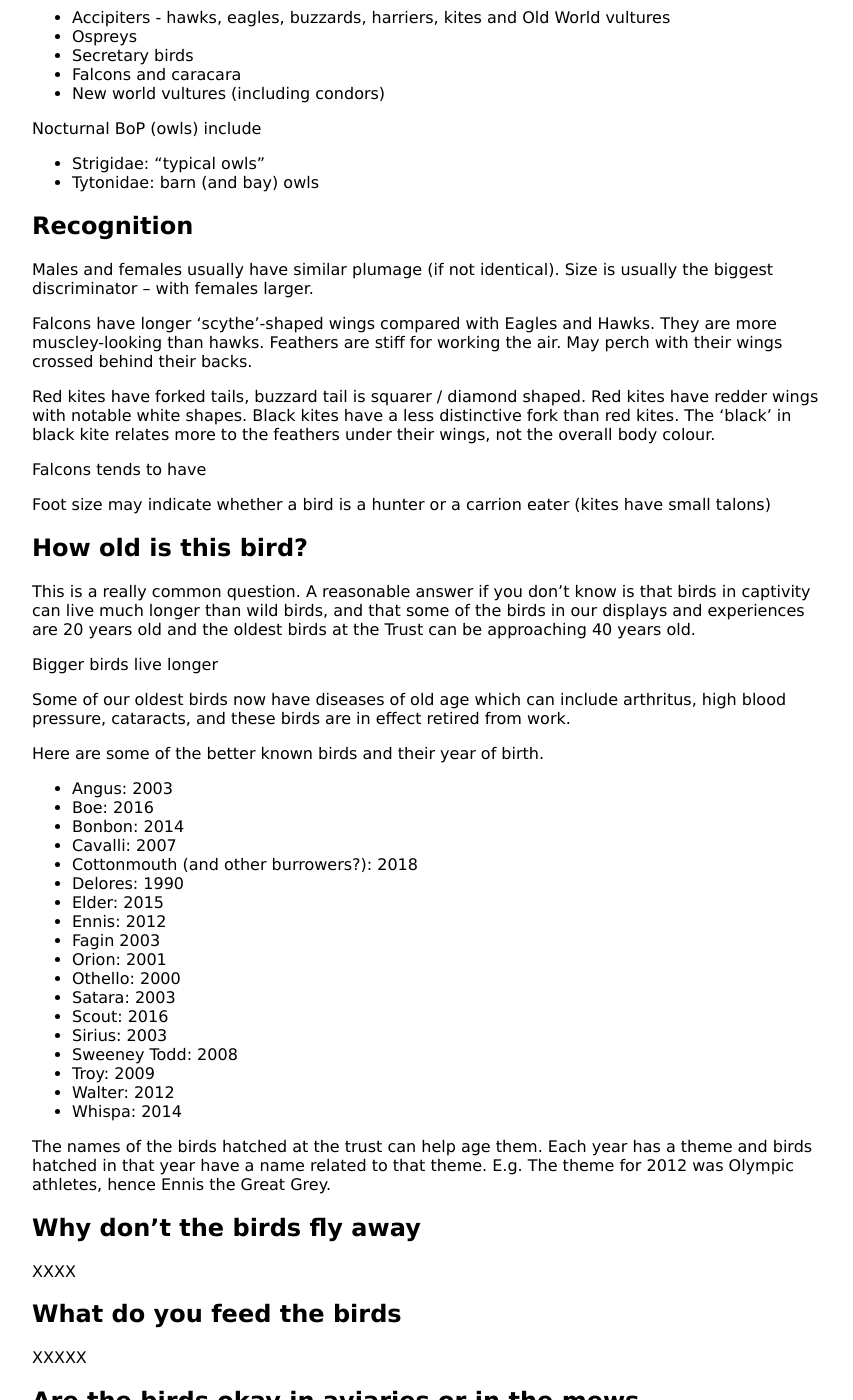
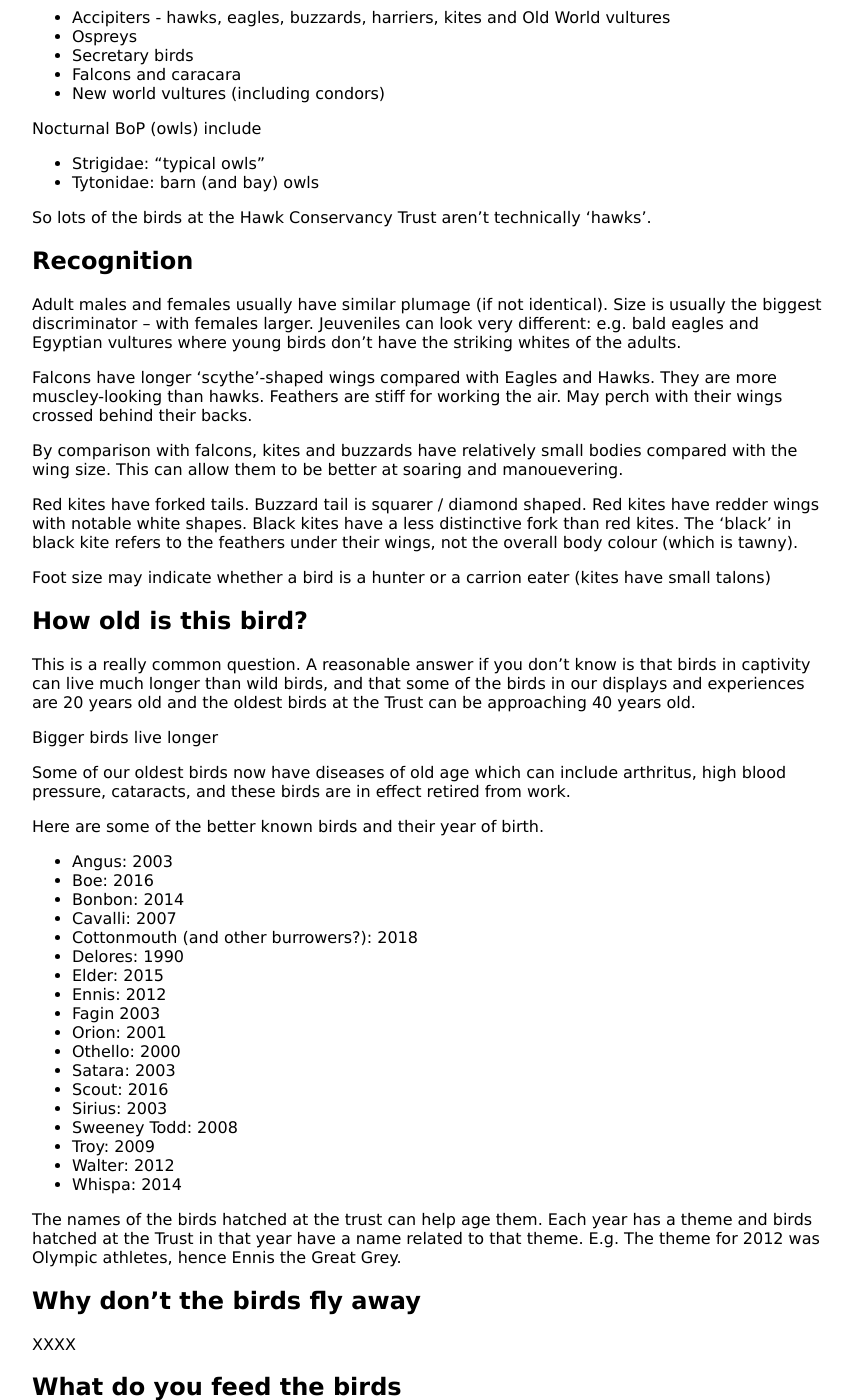
Before and after one commit to KineticLensman/KineticLensman.github.io, a Jekyll site: the page built from _posts/2021-07-26-birds.md, in a window 1280 px wide and 1400 px high, scrolled down 1201 px. Shown: the whole window, without its empty margins (208-1061 px from the left). Built offline with Jekyll 4.4.1, drawn with Linux system fonts in a browser that asks for light colours; some of the changed text lies outside the part shown.

Commit message:
more details

```diff
--- a/_posts/2021-07-26-birds.md
+++ b/_posts/2021-07-26-birds.md
@@ -57,22 +57,23 @@ Nocturnal BoP (owls) include
 * Strigidae: "typical owls"
 * Tytonidae: barn (and bay) owls
 
+So lots of the birds at the Hawk Conservancy Trust aren't technically 'hawks'.
+
 ## Recognition
 
-Males and females usually have similar plumage (if not identical). Size is usually the biggest discriminator – with females larger.
+Adult males and females usually have similar plumage (if not identical). Size is usually the biggest discriminator – with females larger. Jeuveniles can look very different: e.g. bald eagles and Egyptian vultures where young birds don't have the striking whites of the adults.
 
 Falcons have longer ‘scythe’-shaped wings compared with Eagles and Hawks. They are more muscley-looking than hawks. Feathers are stiff for working the air. May perch with their wings crossed behind their backs.
 
-Red kites have forked tails, buzzard tail is squarer / diamond shaped. Red kites have redder wings with notable white shapes. Black kites have a less distinctive fork than red kites. The 'black' in black kite relates more to the feathers under their wings, not the overall body colour.
+By comparison with falcons, kites and buzzards have relatively small bodies compared with the wing size. This can allow them to be better at soaring and manouevering.
 
-Falcons tends to have
+Red kites have forked tails. Buzzard tail is squarer / diamond shaped. Red kites have redder wings with notable white shapes. Black kites have a less distinctive fork than red kites. The 'black' in black kite refers to the feathers under their wings, not the overall body colour (which is tawny).
 
 Foot size may indicate whether a bird is a hunter or a carrion eater (kites have small talons)
 
 ## How old is this bird?
 
-This is a really common question. A reasonable answer if you don't know
-is that birds in captivity can live much longer than wild birds, and that some of the birds in our displays and experiences are 20 years old and the oldest birds at the Trust can be approaching 40 years old.
+This is a really common question. A reasonable answer if you don't know is that birds in captivity can live much longer than wild birds, and that some of the birds in our displays and experiences are 20 years old and the oldest birds at the Trust can be approaching 40 years old.
 
 Bigger birds live longer
 
@@ -99,7 +100,7 @@ Here are some of the better known birds and their year of birth.
 * Walter: 2012
 * Whispa: 2014
 
-The names of the birds hatched at the trust can help age them. Each year has a theme and birds hatched in that year have a name related to that theme. E.g. The theme for 2012 was Olympic athletes, hence Ennis the Great Grey.
+The names of the birds hatched at the trust can help age them. Each year has a theme and birds hatched at the Trust in that year have a name related to that theme. E.g. The theme for 2012 was Olympic athletes, hence Ennis the Great Grey.
 
 ## Why don't the birds fly away
 
```
Also changed, not shown: other parts of _posts/2021-07-26-birds.md (+2 -5 lines).
